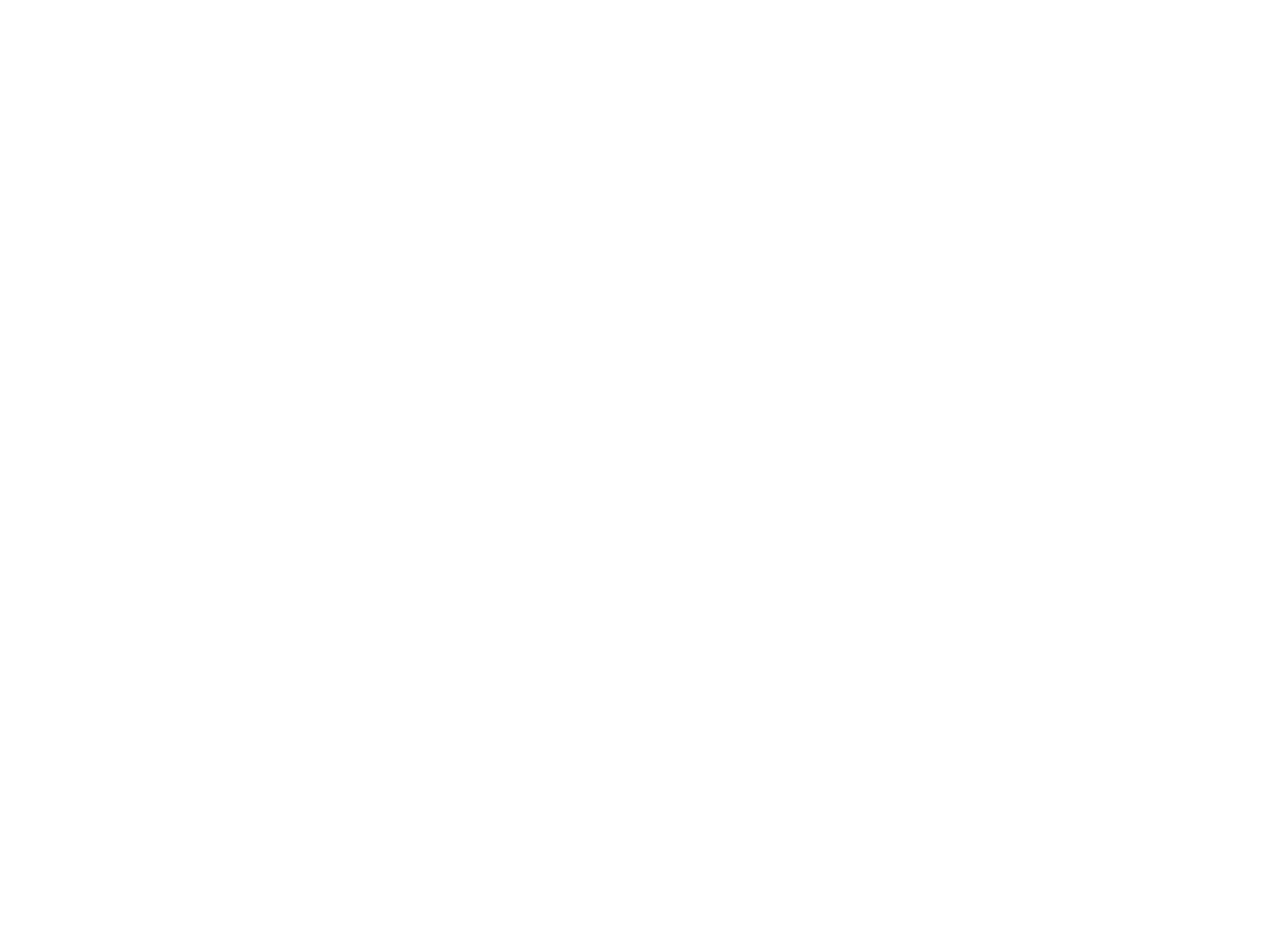
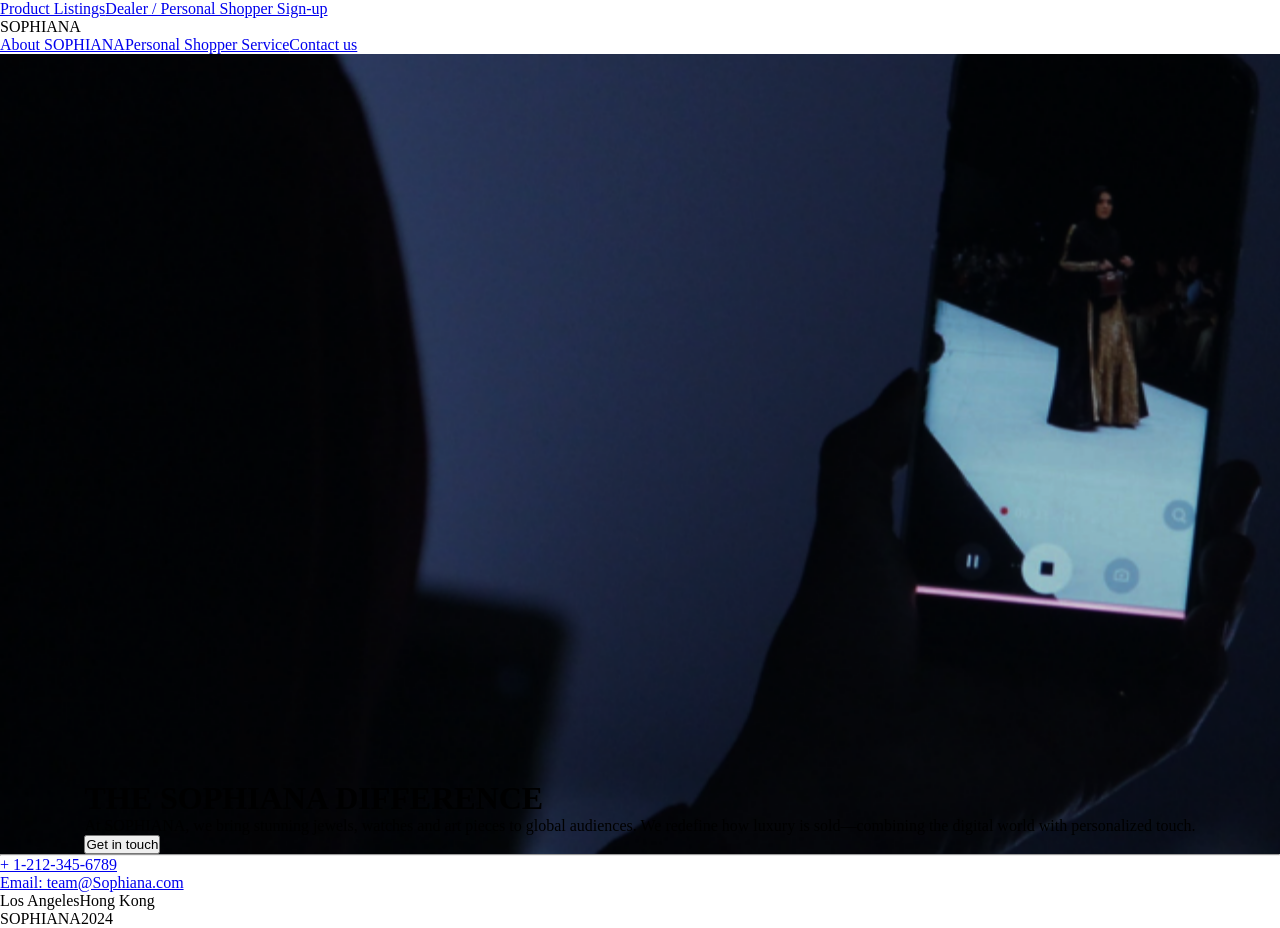
Before and after one commit to SaqibSyed1014/sophiana, a React (Create React App) app: page /about-us in a window 1280 px wide. Before the commit the page ends 800 px from the top, so only its background shows below. Built offline with nearby package versions, Linux system fonts and the light colour scheme; a web font is replaced by a local one.

Commit message:
about-us page designed

```diff
--- a/src/App.js
+++ b/src/App.js
@@ -1,8 +1,9 @@
 import './styles/global.css';
 import './index.css'
 import { BrowserRouter as Router, Route, Switch } from 'react-router-dom';
+import DefaultLayout from "./layout";
 import HomeView from "./views/Home";
-import DefaultLayout from "./layout";
+import AboutUsView from "./views/AboutUs";
 import { ParallaxProvider } from 'react-scroll-parallax';
 
 function App() {
@@ -15,6 +16,11 @@ function App() {
                           <HomeView />
                       </DefaultLayout>
                   </Route>
+                  <Route path="/about-us" exact>
+                      <DefaultLayout>
+                          <AboutUsView />
+                      </DefaultLayout>
+                  </Route>
               </Switch>
           </Router>
       </ParallaxProvider>
--- a/src/layout/components/NavBar.js
+++ b/src/layout/components/NavBar.js
@@ -9,7 +9,7 @@ export default function NavBar() {
                         <Link to="/path">Product Listings</Link>
                         <Link to="/path">Dealer / Personal Shopper Sign-up</Link>
                     </div>
-                    <div className="font-inter text-xl tracking-[3.75px]">
+                    <div className="font-inter text-xl tracking-[5px]">
                         SOPHIANA
                     </div>
                     <div className="flex gap-5">
--- /dev/null
+++ b/src/views/AboutUs/index.js
@@ -0,0 +1,28 @@
+import { ParallaxBanner } from 'react-scroll-parallax';
+
+function AboutUs() {
+    return (
+        <ParallaxBanner
+            className="h-screen"
+            layers={[
+                { image: '/imgs/about-us-bg.png', speed: -20, easing: 'ease' }
+            ]}
+        >
+            <header className="relative flex justify-center items-center">
+                <div className="header-content w-3/4 md:w-2/4 !font-crimson text-white text-center pt-14">
+                    <h1 className="text-[40px]">THE SOPHIANA DIFFERENCE</h1>
+                    <p className="text-2xl py-8 lg:py-16 2xl:py-24">
+                        At SOPHIANA, we bring stunning jewels, watches and art pieces to global audiences. We redefine how luxury is sold—combining the digital world with personalized touch.
+                    </p>
+                    <button
+                        type="button"
+                        className="bg-white text-black border-2 border-white">
+                        Get in touch
+                    </button>
+                </div>
+            </header>
+        </ParallaxBanner>
+    )
+}
+
+export default AboutUs
--- a/src/views/Home/components/Header.js
+++ b/src/views/Home/components/Header.js
@@ -6,10 +6,10 @@ function Header() {
         <ParallaxBanner
             className="h-screen"
             layers={[
-                { image: '/imgs/header-bg.png', speed: -20 }
+                { image: '/imgs/header-bg.png', speed: -20, easing: 'ease' }
             ]}
         >
-            <header className="">
+            <header>
                 <div className="header-content z-10">
                     <div className="container pb-20 2xl:pb-32">
                         <div className="text-center mx-auto">
```
Also changed, not shown: public/imgs/about-us-bg.png (added). Lines whose indentation alone changed are shown as unchanged.
